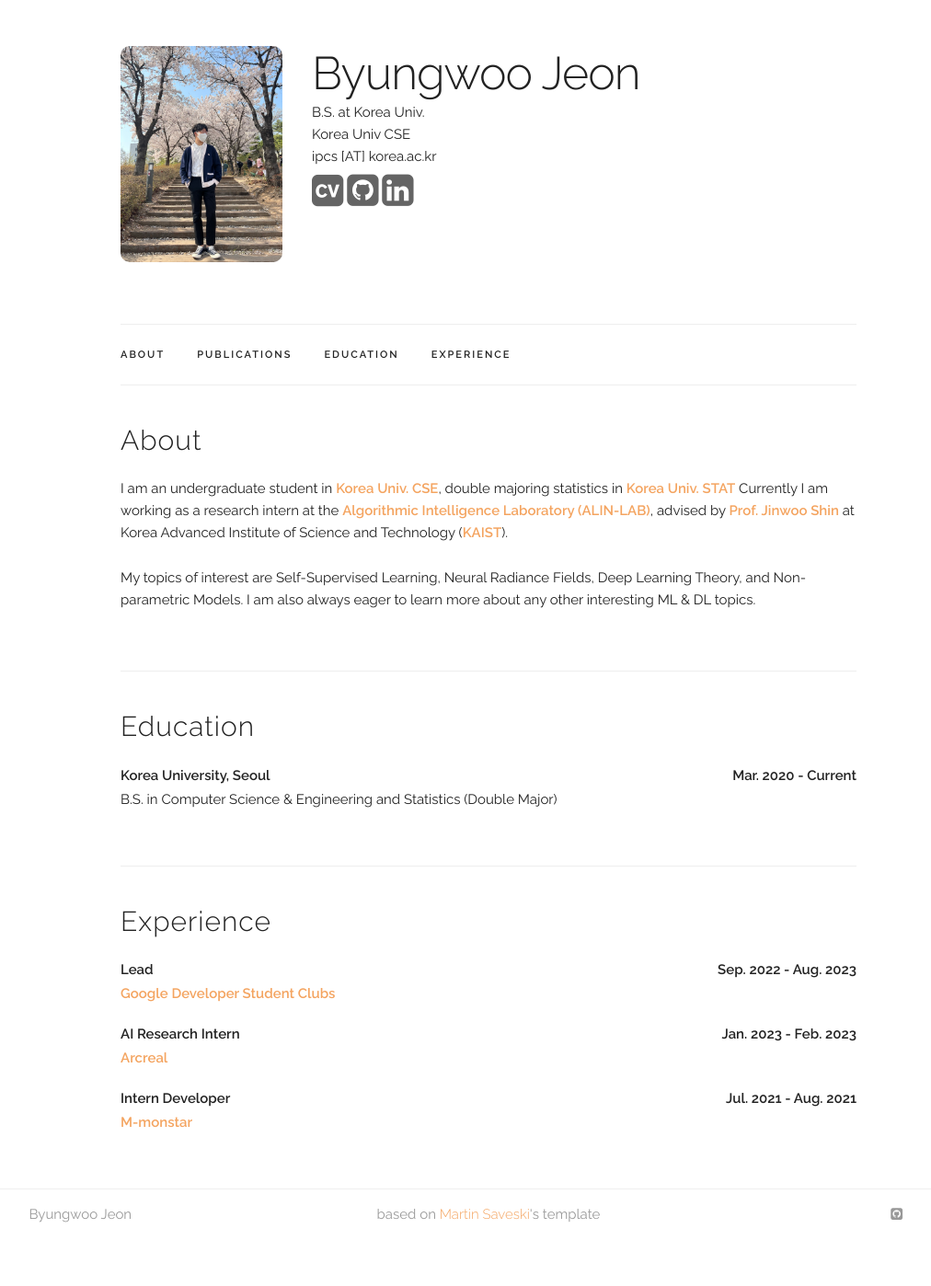
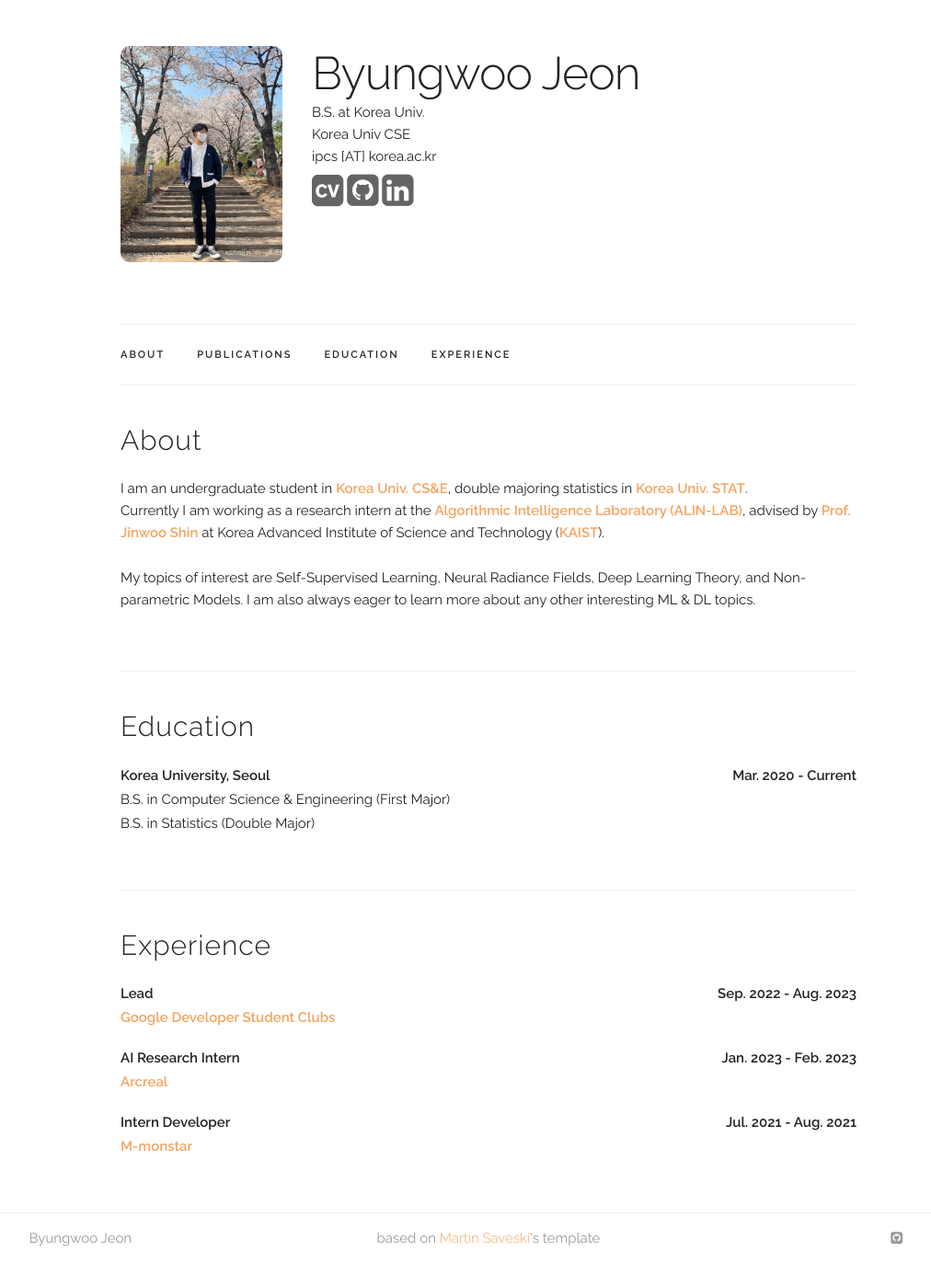
Before and after one commit to rootyJeon/rootyJeon.github.io, a Jekyll site: the page built from index.html, in a window 1280 px wide. Shown: the whole page at 92% size, without its empty margins (109-1121 px from the left). Built offline with Jekyll 4.4.1, drawn with Linux system fonts in a browser that asks for light colours; some web fonts are replaced; before the commit the page ends 1372 px from its top, so only the background shows below that.

Commit message:
Update index.html

```diff
--- a/index.html
+++ b/index.html
@@ -5,7 +5,7 @@ layout: default
 <div class="docs-section" id="about">
   <h4>About</h4>
     <p>
-      I am an undergraduate student in <a href="https://cs.korea.ac.kr/cs/index.do">Korea Univ. CSE</a>, double majoring statistics in <a href="https://stat.korea.edu/stat_en/index.do">Korea Univ. STAT</a>
+      I am an undergraduate student in <a href="https://cs.korea.ac.kr/cs/index.do">Korea Univ. CS&E</a>, double majoring statistics in <a href="https://stat.korea.edu/stat_en/index.do">Korea Univ. STAT</a>.<br>
       Currently I am working as a research intern at the <a href="https://alinlab.kaist.ac.kr/index.html">Algorithmic Intelligence Laboratory (ALIN-LAB)</a>, advised by <a href="https://alinlab.kaist.ac.kr/shin.html">Prof. Jinwoo Shin</a> at Korea Advanced Institute of Science and Technology (<a href="https://www.kaist.ac.kr/en/">KAIST</a>).
     </p>
     <p>
@@ -142,7 +142,8 @@ layout: default
   <h4>Education</h4>
         <div class="paper">
           <p class="title"><b>Korea University, Seoul<b style="float:right;">Mar. 2020 - Current</b></b></p>
-          <p>B.S. in Computer Science & Engineering and Statistics (Double Major) </p>
+          <p>B.S. in Computer Science & Engineering (First Major) </p>
+          <p>B.S. in Statistics (Double Major) </p>
         </div>
 </div>
 
@@ -157,7 +158,7 @@ layout: default
 
         <div class="paper">
           <p class="title"><b>AI Research Intern<b style="float:right;">Jan. 2023 - Feb. 2023</b></b></p>
-          <a href="https://arcreal.com//">Arcreal</a>
+          <a href="https://arcreal.com/">Arcreal</a>
         </div>
 
         <div class="paper">
```
